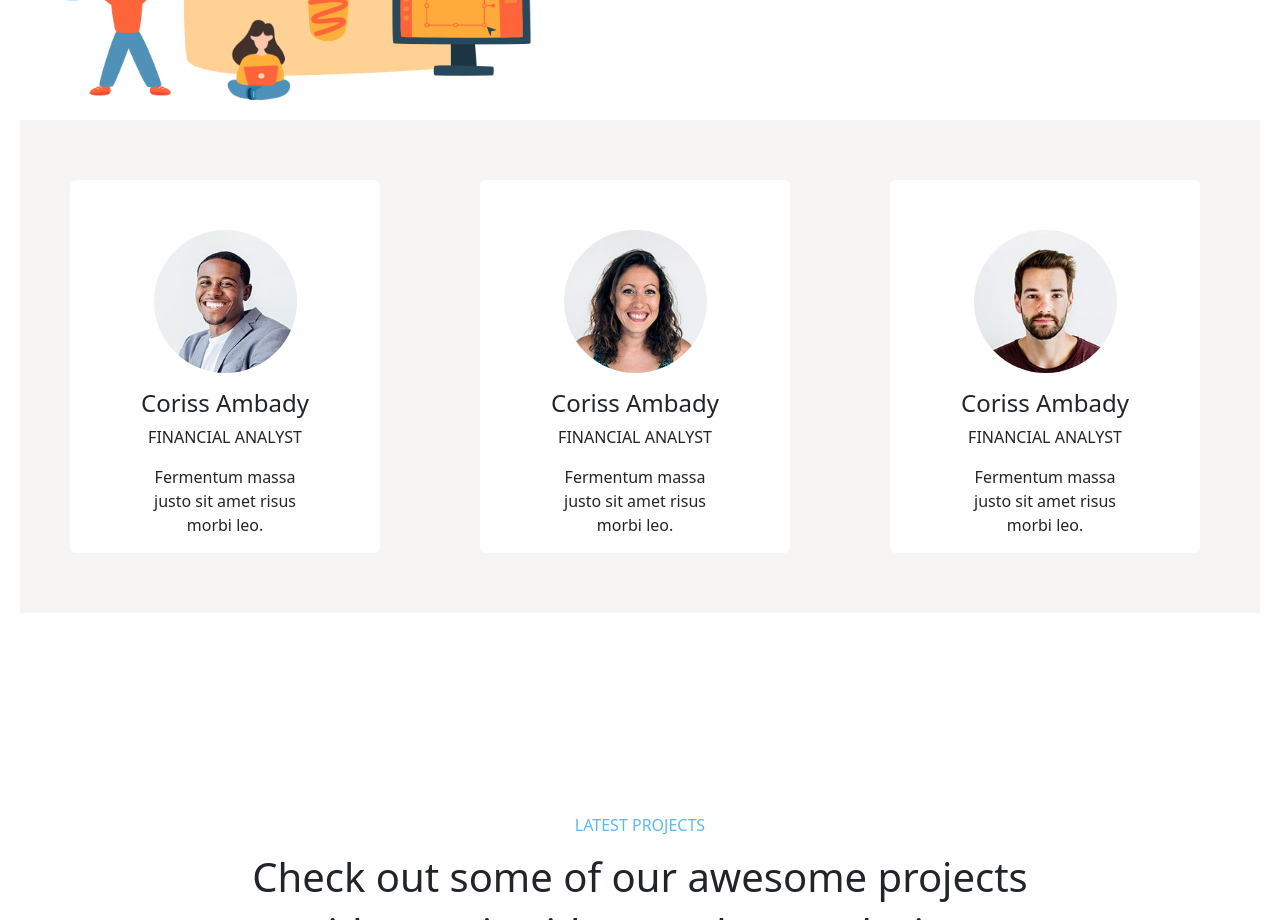
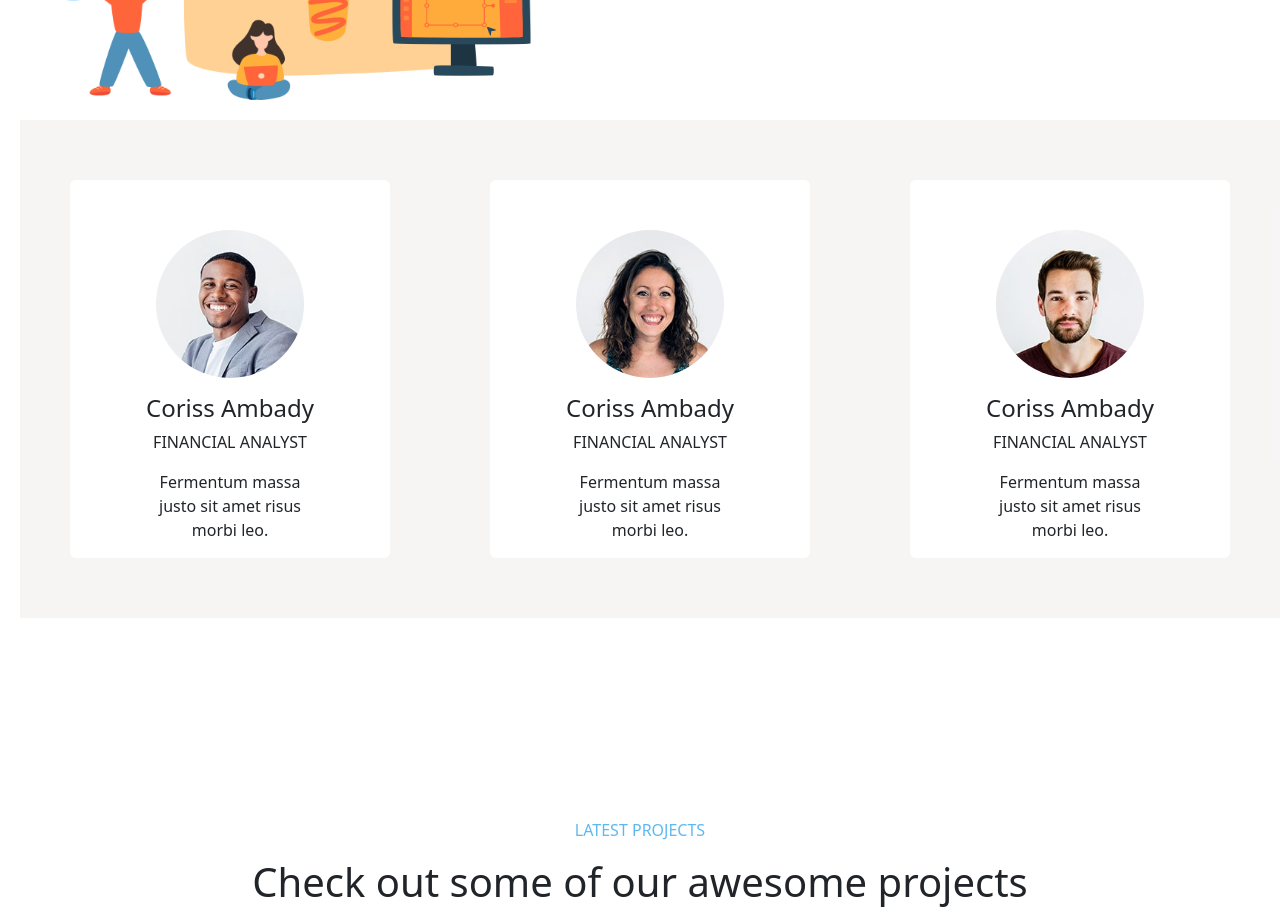
Before and after one commit to Mulani11/sendbox, a plain HTML site: page index.html in a window 1280 px wide. Shown: the part 2080-3000 px from the top of the page. Drawn offline with nearby package versions, Linux system fonts and the light colour scheme.

Commit message:
Update index.html

```diff
--- a/index.html
+++ b/index.html
@@ -141,7 +141,7 @@
             </table>
         </div>
         <p>
-        <div class="row" style="margin: 50px;" >
+        <div class="row " style="margin: 50px;" >
             <div class="col-6" >
                 <h1 class="a1">A digital agency <br>specializing on <p style="color: #5eb9f0;"> 3D animation </p> </h1>
                     <h4>We are an award winning design agency<br> that strongly believes in the power of <br>creative ideas. </h4>
@@ -227,7 +227,7 @@
         </div>
 
         <center>
-        <div class="row" style=" background-color:#f5f2f2ca; margin: 20px; padding-top: 10px; padding-bottom: 10px;">
+        <div class="row col-12" style=" background-color:#f5f2f2ca; margin: 20px; padding-top: 10px; padding-bottom: 10px;">
             <div class="col-3 card border border-0" style="margin: 50px;">
                 <p style="padding-top: 50px;"> <img src="img/16.jpg" class="rounded-circle" width="50%"></p>
                 <h4>Coriss Ambady</h4>
```
